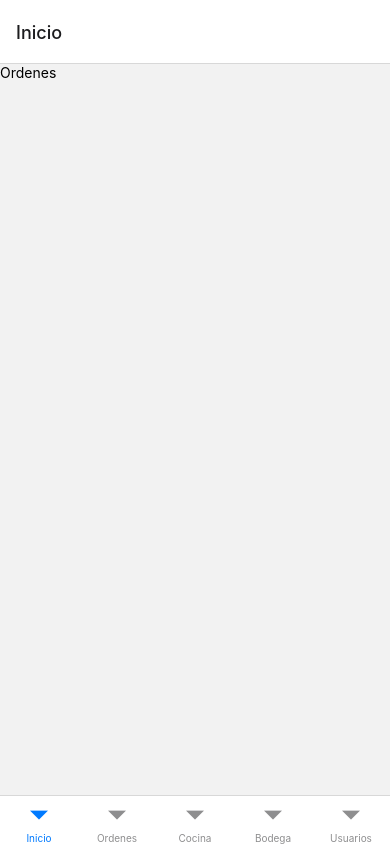
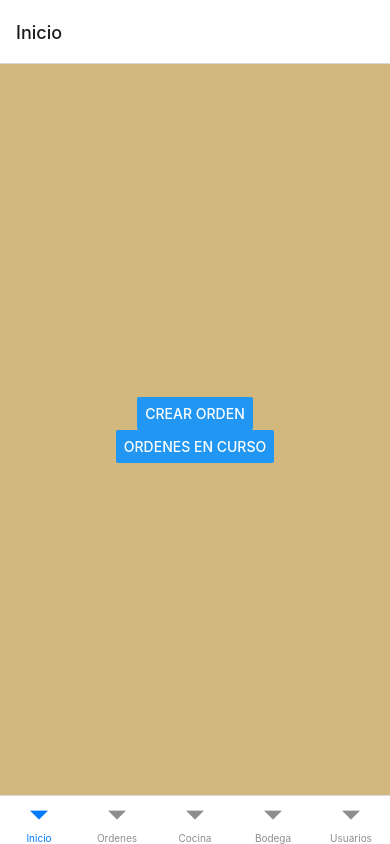
Before and after one commit to Zann181/AppRestaurante-, a React Native app: screen /Ordenes in a window 390 px wide. Built offline with nearby package versions, Linux system fonts and the light colour scheme.

Commit message:
plantilla front restaurante

```diff
--- a/Navigation.js
+++ b/Navigation.js
@@ -10,12 +10,14 @@ import Inicio from "./Pantallas/Inicio"
 import Ordenes from "./Pantallas/Ordenes";
 import Usuarios from "./Pantallas/Usuario"
 import { ScreenStackHeaderSearchBarView } from "react-native-screens";
+import OrdenCrear from "./Pantallas/OrdenCrear";
+import OrdenCurso from "./Pantallas/OrdenCurso";
 
 const HomeStack =createNativeStackNavigator();
 function MyStack(){
     return(
         <HomeStack.Navigator
-        initialRouteName="PantallaInicio">
+        initialRouteName="Ordenes">
             <HomeStack.Screen
                 name="PantallaInicio"
                 component={Inicio}
@@ -24,6 +26,16 @@ function MyStack(){
             <HomeStack.Screen
                 name="Ordenes"
                 component={Ordenes}
+                options={{ headerShown: false }}
+            />
+            <HomeStack.Screen
+                name="OrdenCrear"
+                component={OrdenCrear}
+                options={{ headerShown: false }}
+            />
+            <HomeStack.Screen
+                name="OrdenCurso"
+                component={OrdenCurso}
                 options={{ headerShown: false }}
             />
         </HomeStack.Navigator>
--- /dev/null
+++ b/Pantallas/OrdenCrear.js
@@ -0,0 +1,15 @@
+import { View, Text } from 'react-native'
+import React from 'react'
+
+const OrdenCrear = () => {
+  return (
+
+    <View>
+      <Text>
+
+      </Text>
+    </View>
+  )
+}
+
+export default OrdenCrear
--- /dev/null
+++ b/Pantallas/OrdenCurso.js
@@ -0,0 +1,12 @@
+import { View, Text } from 'react-native'
+import React from 'react'
+
+const OrdenCurso = () => {
+  return (
+    <View>
+      <Text>OrdenCurso</Text>
+    </View>
+  )
+}
+
+export default OrdenCurso
--- a/Pantallas/Ordenes.js
+++ b/Pantallas/Ordenes.js
@@ -1,14 +1,30 @@
-import { StyleSheet, Text, View } from 'react-native'
-import React from 'react'
+import { StyleSheet, Text, View,Button } from 'react-native'
+import React  from 'react'
+import { useNavigation } from '@react-navigation/native'
 
 const Ordenes = () => {
+
+  const navigation = useNavigation();
   return (
-    <View>
-      <Text>Ordenes</Text>
+    <View style={styles.container}>
+      <Button title="Crear Orden"
+      onPress={()=>navigation.navigate('OrdenCrear')}
+
+      />
+      <Button title= "Ordenes en curso"
+      onPress={()=>navigation.navigate('OrdenCurso')}
+      />
     </View>
   )
 }
 
 export default Ordenes
 
-const styles = StyleSheet.create({})
+const styles = StyleSheet.create({
+  container: {
+    flex: 1,
+    justifyContent: 'center',
+    alignItems: 'center',
+    backgroundColor: '#D3B87D'
+}
+})
--- a/package.json
+++ b/package.json
@@ -12,6 +12,7 @@
     "@react-navigation/bottom-tabs": "^6.5.11",
     "@react-navigation/native": "^6.1.9",
     "@react-navigation/native-stack": "^6.9.17",
+    "axios": "^1.6.0",
     "expo": "~49.0.15",
     "expo-status-bar": "~1.6.0",
     "react": "18.2.0",
```
Also changed, not shown: 2 other files (tests, documents, lock files or other folders).
